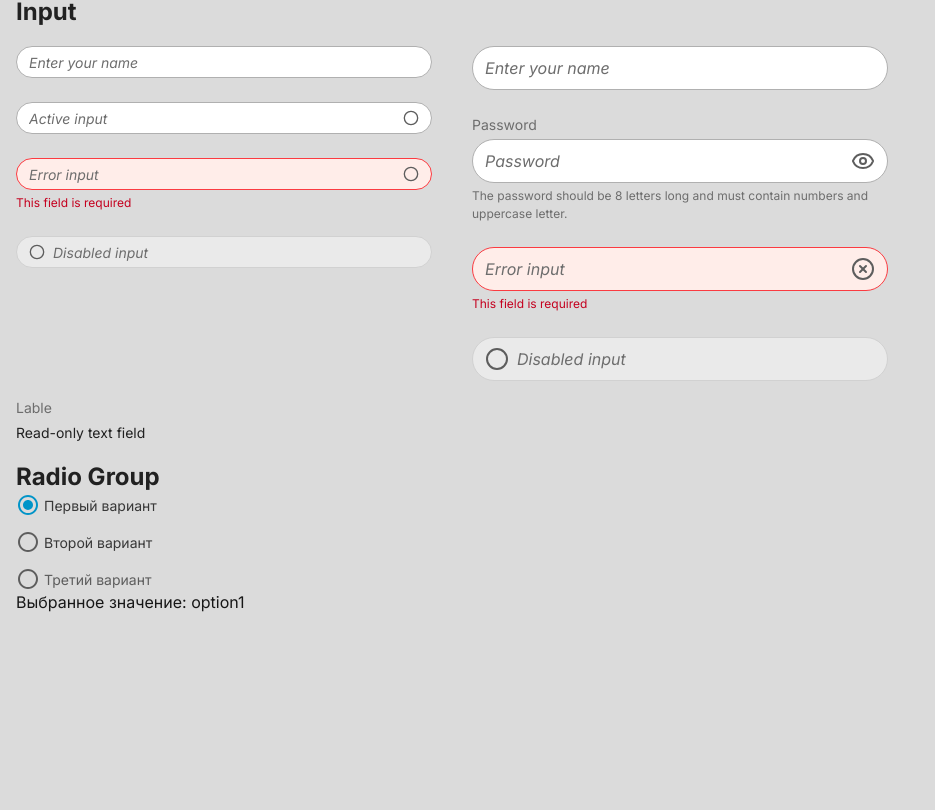
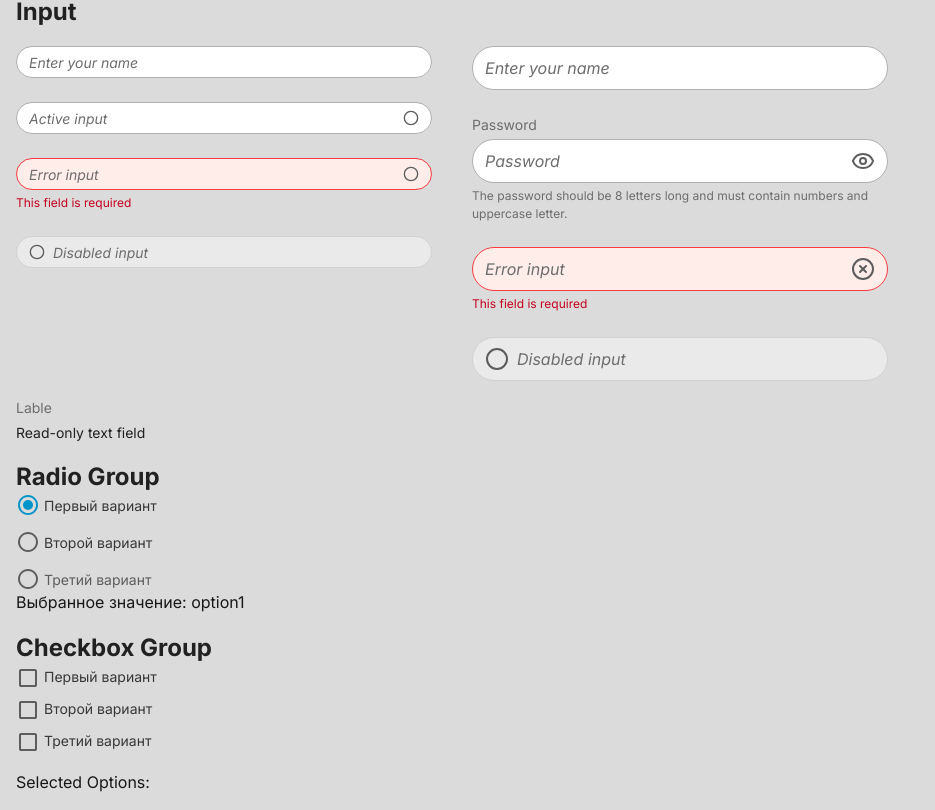
Before and after one commit to alenanish/GraduationThesis, a Next.js app: page / in a window 1280 px wide. Shown: the part 314-1124 px from the top of the page, without its empty margins (0-935 px from the left). Before the commit the page ends 944 px from the top, so only its background shows below. Built offline with nearby package versions, Linux system fonts and the light colour scheme.

Commit message:
Implement and use checkbox component

```diff
--- /dev/null
+++ b/app/components/icons/checkbox-blank.tsx
@@ -0,0 +1,26 @@
+import React from 'react';
+
+interface IconProps {
+    color?: string;
+    size?: string | number;
+}
+
+const CheckboxBlank: React.FC<IconProps> = ({ color = "currentColor", size = "24" }) => {
+  return (
+    <svg
+      xmlns="http://www.w3.org/2000/svg"
+      width={size}
+      height={size}
+      viewBox="0 0 24 24"
+      fill={color}
+      stroke='none'
+      strokeWidth="2"
+      strokeLinecap="round"
+      strokeLinejoin="round"
+    >
+      <path d="M19 3H5C3.89 3 3 3.89 3 5V19C3 19.5304 3.21071 20.0391 3.58579 20.4142C3.96086 20.7893 4.46957 21 5 21H19C19.5304 21 20.0391 20.7893 20.4142 20.4142C20.7893 20.0391 21 19.5304 21 19V5C21 3.89 20.1 3 19 3ZM19 5V19H5V5H19Z" />
+    </svg>
+  );
+};
+
+export default CheckboxBlank;
--- /dev/null
+++ b/app/components/icons/checkbox-marked.tsx
@@ -0,0 +1,26 @@
+import React from 'react';
+
+interface IconProps {
+    color?: string;
+    size?: string | number;
+}
+
+const CheckboxMarked: React.FC<IconProps> = ({ color = "currentColor", size = "24" }) => {
+  return (
+    <svg
+      xmlns="http://www.w3.org/2000/svg"
+      width={size}
+      height={size}
+      viewBox="0 0 24 24"
+      fill={color}
+      stroke='none'
+      strokeWidth="2"
+      strokeLinecap="round"
+      strokeLinejoin="round"
+    >
+      <path d="M10 17L5 12L6.41 10.58L10 14.17L17.59 6.58L19 8M19 3H5C3.89 3 3 3.89 3 5V19C3 19.5304 3.21071 20.0391 3.58579 20.4142C3.96086 20.7893 4.46957 21 5 21H19C19.5304 21 20.0391 20.7893 20.4142 20.4142C20.7893 20.0391 21 19.5304 21 19V5C21 3.89 20.1 3 19 3Z" />
+    </svg>
+  );
+};
+
+export default CheckboxMarked;
--- a/app/components/icons/index.tsx
+++ b/app/components/icons/index.tsx
@@ -1,2 +1,5 @@
 export { default as RadioboxMarked } from './radiobox-marked';
 export { default as RadioboxBlank } from './radiobox-blank';
+
+export { default as CheckboxMarked } from './checkbox-marked';
+export { default as CheckboxBlank } from './checkbox-blank';
--- /dev/null
+++ b/app/components/ui/checkbox-group.tsx
@@ -0,0 +1,42 @@
+import React, { useState, FC, useCallback } from 'react';
+import Checkbox from './checkbox';
+
+interface CheckboxGroupProps {
+    options: { label: string; value: string }[];
+    selectedValues: string[];
+    onChange: (selectedValues: string[]) => void;
+}
+
+
+const CheckboxGroup: FC<CheckboxGroupProps> = ({ options, selectedValues, onChange }) => {
+    const [checkedValues, setCheckedValues] = useState(selectedValues);
+
+    const handleCheckboxChange = useCallback((value: string, checked: boolean) => {
+        let newCheckedValues = [...checkedValues];
+        if (checked) {
+          newCheckedValues.push(value);
+        } else {
+          newCheckedValues = newCheckedValues.filter(v => v !== value);
+        }
+        setCheckedValues(newCheckedValues)
+        onChange(newCheckedValues);
+      }, [checkedValues, onChange]);
+
+
+    return (
+        <div className="space-y-2">
+            {options.map((option) => (
+                <Checkbox
+                    key={option.value}
+                    label={option.label}
+                    value={option.value}
+                    checked={checkedValues.includes(option.value)}
+                    onChange={handleCheckboxChange}
+                />
+            ))}
+        </div>
+    );
+};
+
+
+export default CheckboxGroup;
--- /dev/null
+++ b/app/components/ui/checkbox.tsx
@@ -0,0 +1,36 @@
+import React, { useState, FC, useCallback } from 'react';
+import { CheckboxBlank, CheckboxMarked } from '../icons';
+
+interface CheckboxProps {
+    label: string;
+    value: string;
+    checked?: boolean;
+    onChange?: (value: string, checked: boolean) => void;
+}
+
+const Checkbox: FC<CheckboxProps> = ({ label, value, checked = false, onChange }) => {
+    const [isChecked, setIsChecked] = useState(checked);
+
+    const handleChange = useCallback(() => {
+            const newChecked = !isChecked;
+            setIsChecked(newChecked);
+            if (onChange) {
+                onChange(value, newChecked);
+            }
+    }, [isChecked, value, onChange]);
+
+
+
+    return (
+        <div className={`flex items-start space-x-1 cursor-pointer`}
+            onClick={handleChange}
+        >
+                {isChecked ? <CheckboxMarked color='#0094C8' /> : <CheckboxBlank color='#5d5d5d' />}
+            <label className={`text-body-s text-white-800`}>
+                {label}
+            </label>
+        </div>
+    );
+};
+
+export default Checkbox;
--- a/app/page.tsx
+++ b/app/page.tsx
@@ -6,8 +6,8 @@ import IconButton from "./components/ui/icon_button";
 import Input from "./components/ui/input";
 import { Circle, EyeIcon, EyeOff, CircleXIcon } from "lucide-react";
 import ReadOnlyField from "./components/ui/read-only";
-import { RadioboxBlank, RadioboxMarked } from "./components/icons";
 import RadioGroup from "./components/ui/radio-group";
+import CheckboxGroup from "./components/ui/checkbox-group";
 
 export default function Page() {
   const [inputValue, setInputValue] = useState("");
@@ -29,12 +29,10 @@ export default function Page() {
   const radioOptions = [
     {
       label: "Первый вариант",
-      description: "Описание первого варианта.",
       value: "option1",
     },
     {
       label: "Второй вариант",
-      description: "Описание второго варианта.",
       value: "option2",
     },
     {
@@ -43,6 +41,19 @@ export default function Page() {
       disabled: true,
     },
   ];
+
+  const [selectedOptions, setSelectedOptions] = useState<string[]>([]);
+
+  const options = [
+    { label: "Первый вариант", value: "option1" },
+    { label: "Второй вариант", value: "option2" },
+    { label: "Третий вариант", value: "option3", disabled: true, },
+  ];
+
+  const handleCheckboxGroupChange = (selectedValues: string[]) => {
+    setSelectedOptions(selectedValues);
+    console.log("selected values in app", selectedValues);
+  };
 
   return (
     <div className="p-4 space-y-4">
@@ -174,6 +185,17 @@ export default function Page() {
         />
         <p>Выбранное значение: {selectedOption}</p>
       </div>
+      <div>
+        <h2 className="text-h4 font-bold text-white-900">Checkbox Group</h2>
+        <CheckboxGroup
+          options={options}
+          selectedValues={selectedOptions}
+          onChange={handleCheckboxGroupChange}
+        />
+        <div className="mt-4">
+          <p>Selected Options: {selectedOptions.join(", ")}</p>
+        </div>
+      </div>
     </div>
   );
 }
```
